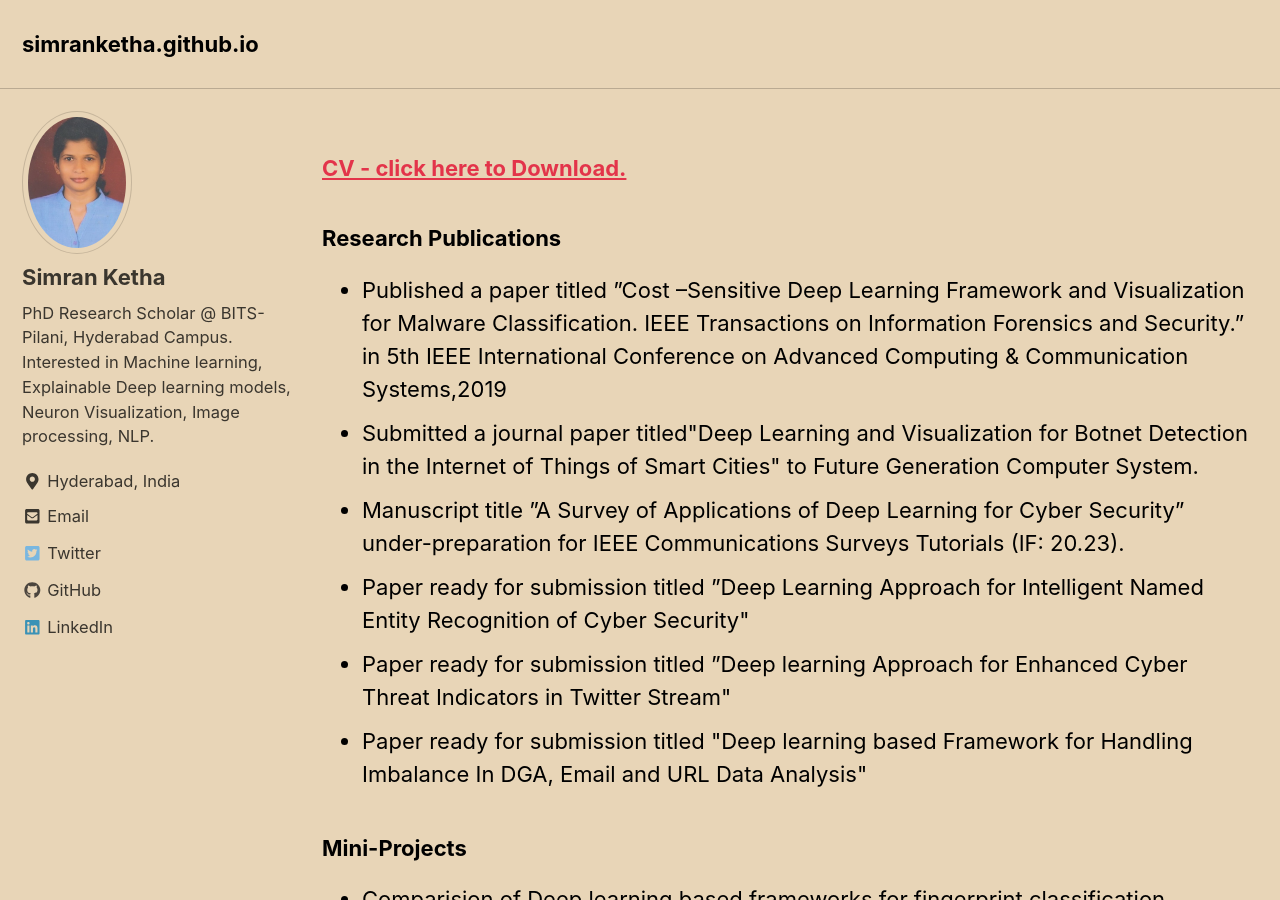
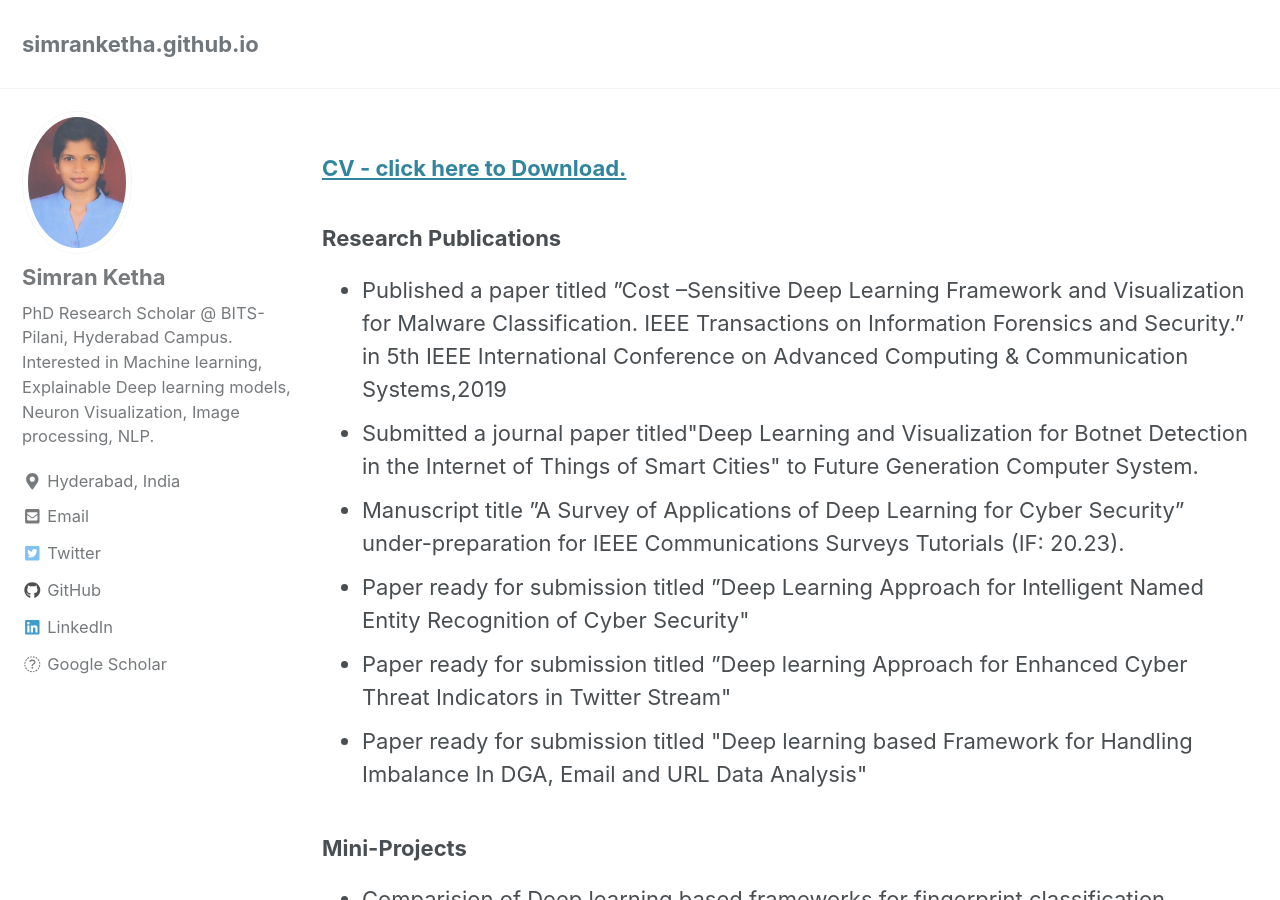
Before and after one commit to simranketha/simranketha.github.io, a Jekyll site: the page built from index.html, in a window 1280 px wide and 900 px high. Built offline with Jekyll 4.4.1, drawn with Linux system fonts in a browser that asks for light colours; cached includes are drawn as plain includes; the list of posts is cut into pages by our own code.

Commit message:
Update _config.yml

```diff
--- a/_config.yml
+++ b/_config.yml
@@ -12,7 +12,7 @@
 
 # theme                  : "minimal-mistakes-jekyll"
 # remote_theme           : "mmistakes/minimal-mistakes"
-minimal_mistakes_skin    : "sunrise" #"default"  "air", "aqua", "contrast", "dark", "dirt", "neon", "mint", "plum", "sunrise"
+minimal_mistakes_skin    : "default" #"default"  "air", "aqua", "contrast", "dark", "dirt", "neon", "mint", "plum", "sunrise"
 
 # Site Settings
 locale                   : "en-US"
@@ -136,6 +136,9 @@ author:
     - label: "LinkedIn"
       icon: "fab fa-fw fa-linkedin"
       url: "https://www.linkedin.com/in/simranketha"
+    - label: "Google Scholar"
+      icon: "fab fa-fw fa-googlescholar"
+      url: "https://scholar.google.com/citations?user=3k_akr4AAAAJ&hl=en"
 
 
 # Site Footer
```
